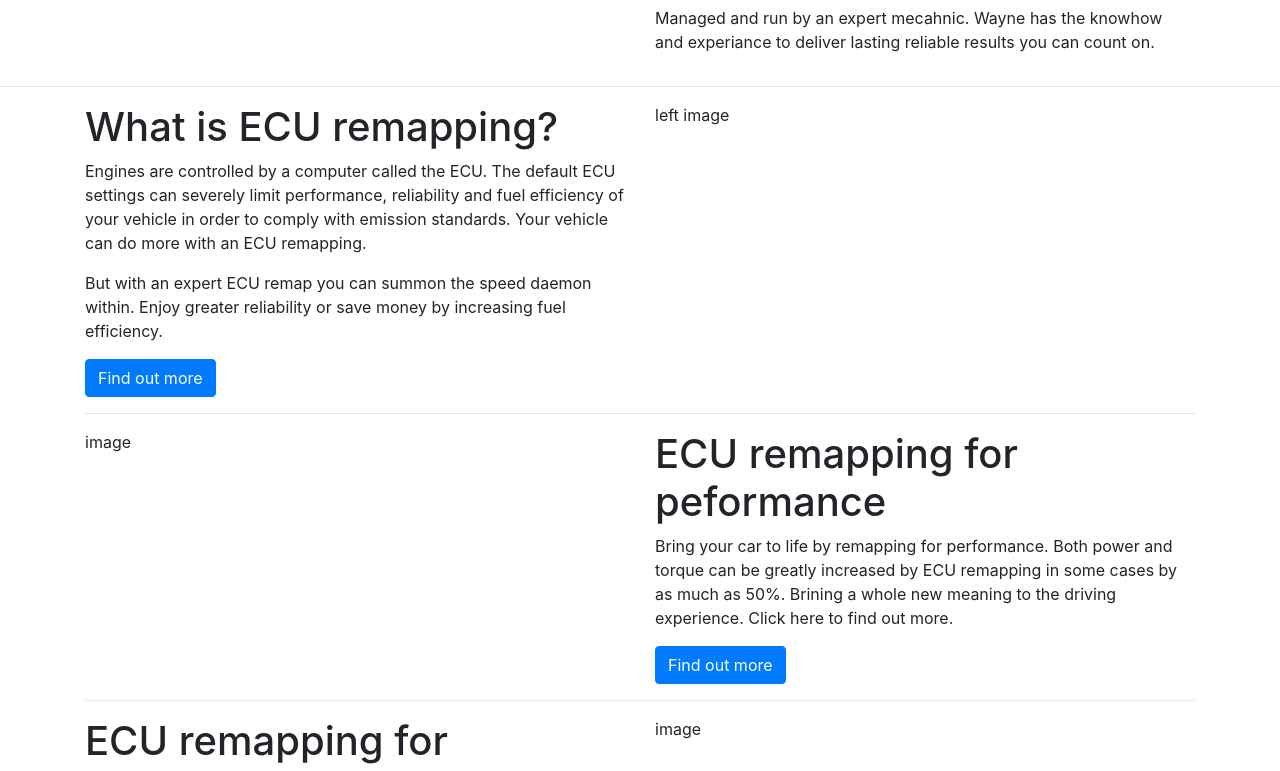
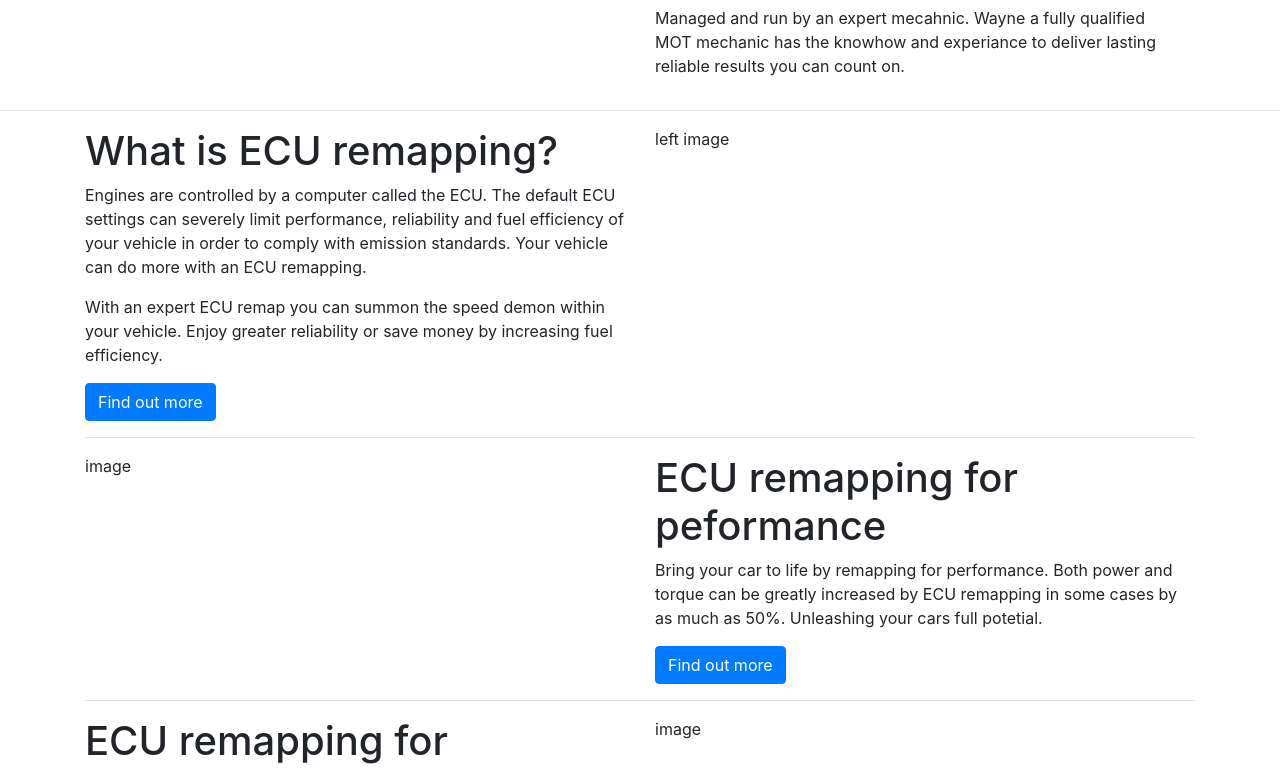
Before and after one commit to a-watkin/torque-landing-page, a plain HTML site: page index.html in a window 1280 px wide. Shown: the part 942-1713 px from the top of the page. Drawn offline with nearby package versions, Linux system fonts and the light colour scheme.

Commit message:
slight change in section wordings based on feedback

```diff
--- a/index.html
+++ b/index.html
@@ -191,7 +191,8 @@
             <div class="jumbotron">
               <h1 class="display-4">Unleash the power behind your wheel</h1>
               <h3>
-                ECU remapping at your door in Rochdale, Bury and Bolton from
+                ECU remapping <strong>at your door</strong> in Greater
+                Manchester from
                 <strong> only £130.00 </strong>
               </h3>
 
@@ -512,8 +513,9 @@
             </P>
 
             <P>
-              Managed and run by an expert mecahnic. Wayne has the knowhow and
-              experiance to deliver lasting reliable results you can count on.
+              Managed and run by an expert mecahnic. Wayne a fully qualified MOT
+              mechanic has the knowhow and experiance to deliver lasting
+              reliable results you can count on.
             </P>
           </div>
         </div>
@@ -538,9 +540,9 @@
             </p>
 
             <P>
-              But with an expert ECU remap you can summon the speed daemon
-              within. Enjoy greater reliability or save money by increasing fuel
-              efficiency.
+              With an expert ECU remap you can summon the speed demon within
+              your vehicle. Enjoy greater reliability or save money by
+              increasing fuel efficiency.
             </P>
             <button class="btn btn-primary">Find out more</button>
           </div>
@@ -565,8 +567,7 @@
             <P>
               Bring your car to life by remapping for performance. Both power
               and torque can be greatly increased by ECU remapping in some cases
-              by as much as 50%. Brining a whole new meaning to the driving
-              experience. Click here to find out more.
+              by as much as 50%. Unleashing your cars full potetial.
             </P>
             <button class="btn btn-primary">Find out more</button>
           </div>
```
